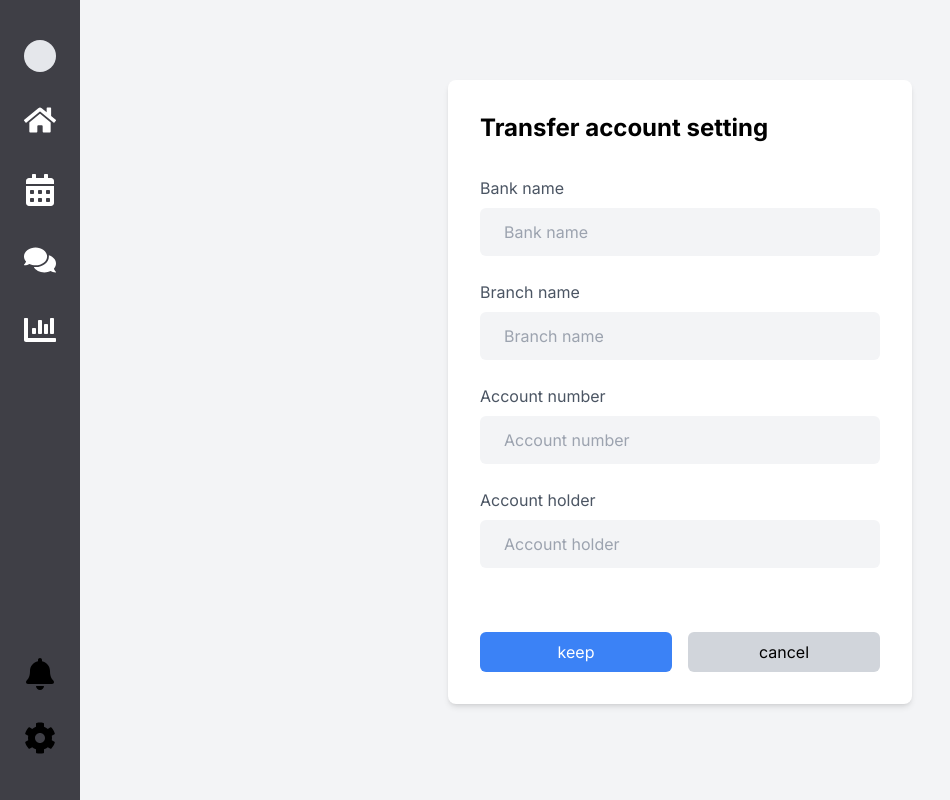
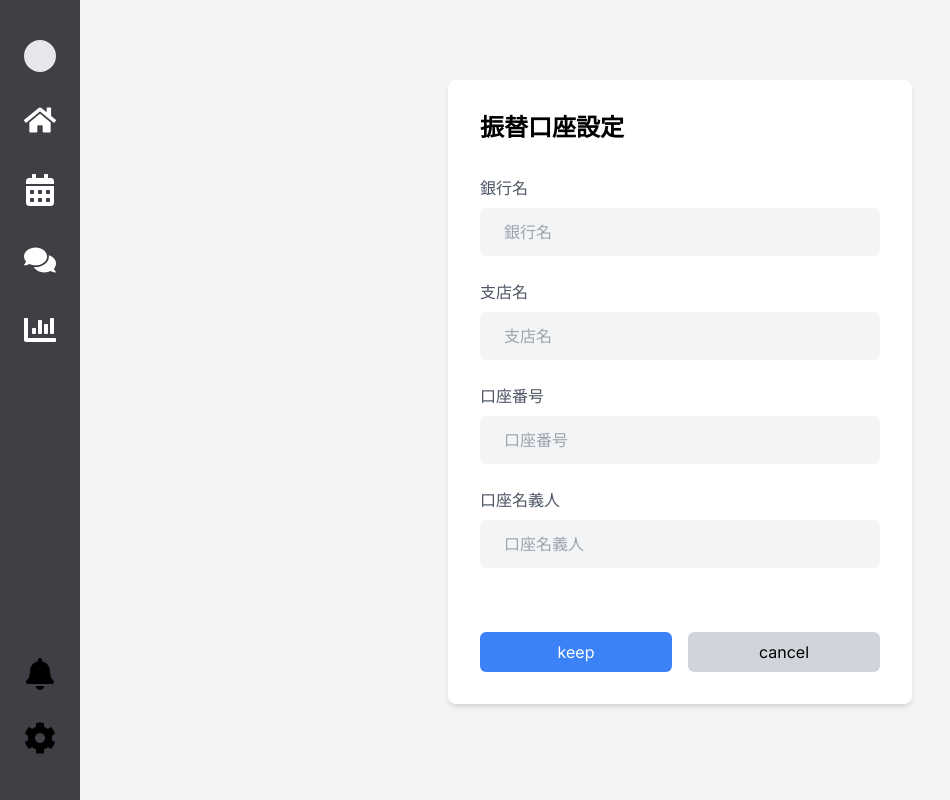
Before and after one commit to genshindev325/rule, a Next.js app in the folder rule-web/: page /setting/transferAccountSettings in a window 1280 px wide. Shown: the whole page, without its empty margins (0-950 px from the left). Built offline with nearby package versions, Linux system fonts and the light colour scheme.

Commit message:
settings into jp

```diff
--- a/rule-web/app/(store)/setting/creditCardSettings/page.tsx
+++ b/rule-web/app/(store)/setting/creditCardSettings/page.tsx
@@ -25,9 +25,9 @@ const CreditCardSettins = () => {
       <div className='w-auto mx-auto'>
         <div className="flex items-start py-20 justify-center bg-gray-100">
           <div className="bg-white p-8 rounded-lg shadow-md w-full max-w-4xl">
-            <h2 className="text-2xl font-bold mb-6">Store profile settings</h2>
+            <h2 className="text-2xl font-bold mb-6">クレジットカード設定</h2>
             <form onSubmit={handleSubmit}>
-              <h3 className='text-gray-600 py-2'>registerd card</h3>
+              <h3 className='text-gray-600 py-2'>登録カード</h3>
               <div className="mb-4 w-full px-6 py-6 gap-16 bg-gray-100 rounded-md flex flex-col">
                 <div className='flex flex-row'>
                   <h3 className='text-black text-xl'>****_****_****_4224</h3>
@@ -39,46 +39,46 @@ const CreditCardSettins = () => {
                 </div>
               </div>
               {/* Card registration */}
-              <h3 className='text-gray-600 py-4'>Card registration</h3>
-              <h3 className='text-gray-600 py-2'>Card number</h3>
+              <h3 className='text-gray-600 py-4'>カード登録</h3>
+              <h3 className='text-gray-600 py-2'>カード番号</h3>
               <div className="mb-4">
                 <input
                   type="name"
                   className="w-full px-6 py-3 bg-gray-100 rounded-md focus:outline-none focus:border-blue-100"
-                  placeholder="card number"
+                  placeholder="カード番号"
                 />
               </div>
-              <h3 className='text-gray-600 py-2'>Card holder name</h3>
+              <h3 className='text-gray-600 py-2'>クレジットカード名義人氏名</h3>
               <div className="mb-4">
                 <input
                   type="name"
                   className="w-full px-6 py-3 bg-gray-100 rounded-md focus:outline-none focus:border-blue-100"
-                  placeholder="Card holder name"
+                  placeholder="クレジットカード名義人氏名"
                 />
               </div>
-              <h3 className='text-gray-600 py-2'>date of expiry</h3>
+              <h3 className='text-gray-600 py-2'>有効期限</h3>
               <div className="mb-4">
                 <input
                   type="name"
                   className="w-full px-6 py-3 bg-gray-100 rounded-md focus:outline-none focus:border-blue-100"
-                  placeholder="date of expiry"
+                  placeholder="有効期限"
                 />
               </div>
-              <h3 className='text-gray-600 py-2'>security code</h3>
+              <h3 className='text-gray-600 py-2'>セキュリティコード</h3>
               <div className="mb-4">
                 <input
                   type="name"
                   className="w-full px-6 py-3 bg-gray-100 rounded-md focus:outline-none focus:border-blue-100"
-                  placeholder="security code"
+                  placeholder="セキュリティコード"
                 />
               </div>
               {/* buttons */}
               <div className='flex flex-row justify-end gap-4 pt-12'>
                 <button type="submit" className="w-48 py-2 px-4 bg-blue-500 text-white rounded-md hover:bg-blue-600">
-                  keep
+                  保つ
                 </button>
                 <button type="button" className="w-48 py-2 px-4 bg-gray-300 text-black rounded-md hover:bg-gray-400">
-                  cancel
+                  下書き
                 </button>
               </div>
             </form>
--- a/rule-web/app/(store)/setting/passwordSetting/page.tsx
+++ b/rule-web/app/(store)/setting/passwordSetting/page.tsx
@@ -23,40 +23,40 @@ const PasswordSetting = () => {
       <div className='w-auto mx-auto'>
         <div className="min-h-screen flex items-start py-20 justify-center bg-gray-100">
           <div className="bg-white p-8 rounded-lg shadow-md w-full max-w-4xl">
-            <h2 className="text-2xl font-bold mb-6">Password settings</h2>
+            <h2 className="text-2xl font-bold mb-6">パスワード設定</h2>
             <form onSubmit={handleSubmit}>
               {/* Password setting */}
-              <h3 className='text-gray-600 py-2'>Current Password</h3>
+              <h3 className='text-gray-600 py-2'>現在のパスワード</h3>
               <div className="mb-4">
                 <input
                   type="name"
                   className="w-full px-6 py-3 bg-gray-100 rounded-md focus:outline-none focus:border-blue-100"
-                  placeholder="Current Password"
+                  placeholder="現在のパスワード"
                 />
               </div>
-              <h3 className='text-gray-600 py-2'>New Password</h3>
+              <h3 className='text-gray-600 py-2'>新しいパスワード</h3>
               <div className="mb-4">
                 <input
                   type="name"
                   className="w-full px-6 py-3 bg-gray-100 rounded-md focus:outline-none focus:border-blue-100"
-                  placeholder="New Password"
+                  placeholder="新しいパスワード"
                 />
               </div>
-              <h3 className='text-gray-600 py-2'>New password (again)</h3>
+              <h3 className='text-gray-600 py-2'>新しいパスワードを (再入力)</h3>
               <div className="mb-4">
                 <input
                   type="name"
                   className="w-full px-6 py-3 bg-gray-100 rounded-md focus:outline-none focus:border-blue-100"
-                  placeholder="New password (again)"
+                  placeholder="新しいパスワードを (再入力)"
                 />
               </div>
               {/* buttons */}
               <div className='flex flex-row justify-end gap-4 pt-12'>
                 <button type="submit" className="w-48 py-2 px-4 bg-blue-500 text-white rounded-md hover:bg-blue-600">
-                  keep
+                  保つ
                 </button>
                 <button type="button" className="w-48 py-2 px-4 bg-gray-300 text-black rounded-md hover:bg-gray-400">
-                  cancel
+                  下書き
                 </button>
               </div>
             </form>
--- a/rule-web/app/(store)/setting/transferAccountSettings/page.tsx
+++ b/rule-web/app/(store)/setting/transferAccountSettings/page.tsx
@@ -24,39 +24,39 @@ const TransferAccountSetting = () => {
       <div className='w-auto mx-auto'>
         <div className="min-h-screen flex items-start py-20 justify-center bg-gray-100">
           <div className="bg-white p-8 rounded-lg shadow-md w-full max-w-4xl">
-            <h2 className="text-2xl font-bold mb-6">Transfer account setting</h2>
+            <h2 className="text-2xl font-bold mb-6">振替口座設定</h2>
             <form onSubmit={handleSubmit}>
               {/* Transfer account setting */}
-              <h3 className='text-gray-600 py-2'>Bank name</h3>
+              <h3 className='text-gray-600 py-2'>銀行名</h3>
               <div className="mb-4">
                 <input
                   type="name"
                   className="w-full px-6 py-3 bg-gray-100 rounded-md focus:outline-none focus:border-blue-100"
-                  placeholder="Bank name"
+                  placeholder="銀行名"
                 />
               </div>
-              <h3 className='text-gray-600 py-2'>Branch name</h3>
+              <h3 className='text-gray-600 py-2'>支店名</h3>
               <div className="mb-4">
                 <input
                   type="name"
                   className="w-full px-6 py-3 bg-gray-100 rounded-md focus:outline-none focus:border-blue-100"
-                  placeholder="Branch name"
+                  placeholder="支店名"
                 />
               </div>
-              <h3 className='text-gray-600 py-2'>Account number</h3>
+              <h3 className='text-gray-600 py-2'>口座番号</h3>
               <div className="mb-4">
                 <input
                   type="name"
                   className="w-full px-6 py-3 bg-gray-100 rounded-md focus:outline-none focus:border-blue-100"
-                  placeholder="Account number"
+                  placeholder="口座番号"
                 />
               </div>
-              <h3 className='text-gray-600 py-2'>Account holder</h3>
+              <h3 className='text-gray-600 py-2'>口座名義人</h3>
               <div className="mb-4">
                 <input
                   type="name"
                   className="w-full px-6 py-3 bg-gray-100 rounded-md focus:outline-none focus:border-blue-100"
-                  placeholder="Account holder"
+                  placeholder="口座名義人"
                 />
               </div>
               {/* buttons */}
```
